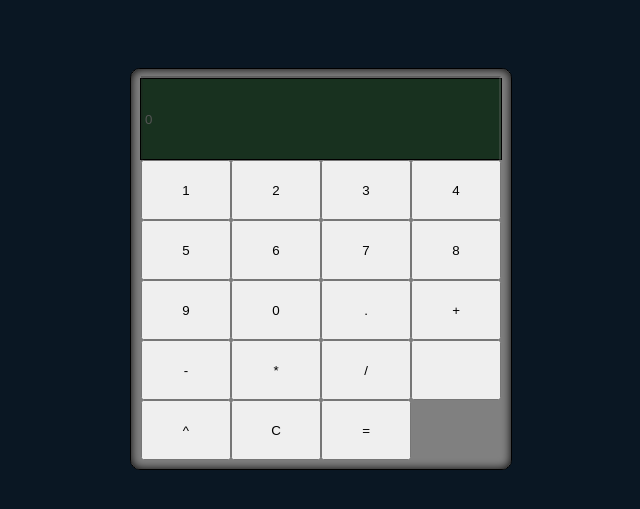
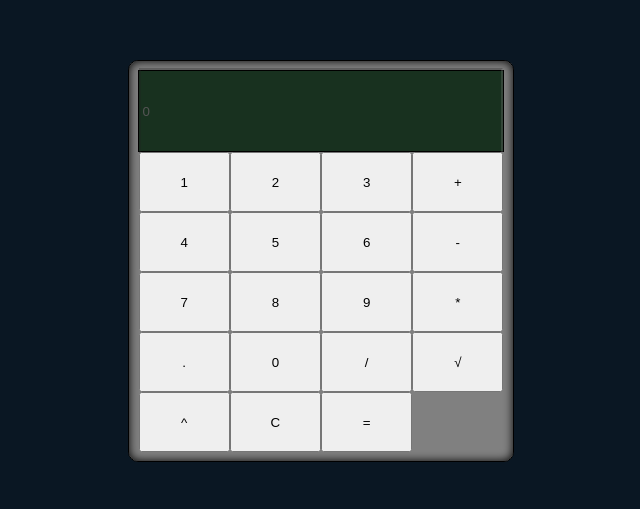
Before and after one commit to fernando-cb12/basicCalculator, a plain HTML site: page index.html in a window 1280 px wide. Shown: the part 139-648 px from the top of the page, without its empty margins (319-959 px from the left). Drawn offline with Linux system fonts and the light colour scheme.

Commit message:
modified button  layout

```diff
--- a/index.html
+++ b/index.html
@@ -16,19 +16,19 @@
         <button id="one">1</button>
         <button id="two">2</button>
         <button id="three">3</button>
+        <button id="add">+</button>
         <button id="four">4</button>
         <button id="five">5</button>
         <button id="six">6</button>
+        <button id="subtract">-</button>
         <button id="seven">7</button>
         <button id="eight">8</button>
         <button id="nine">9</button>
+        <button id="multiply">*</button>
+        <button id="decimal">.</button>
         <button id="zero">0</button>
-        <button id="decimal">.</button>
-        <button id="add">+</button>
-        <button id="subtract">-</button>
-        <button id="multiply">*</button>
         <button id="divide">/</button>
-        <button id="sqrt"></button>
+        <button id="sqrt">√</button>
         <button id="square">^</button>
         <button id="clear">C</button>
         <button id="equals">=</button>
--- a/styles.css
+++ b/styles.css
@@ -4,6 +4,7 @@ body {
   justify-content: center;
   height: 100vh;
   background-color: rgb(10, 23, 35);
+  margin: 0px;
 }
 
 #container {
```
